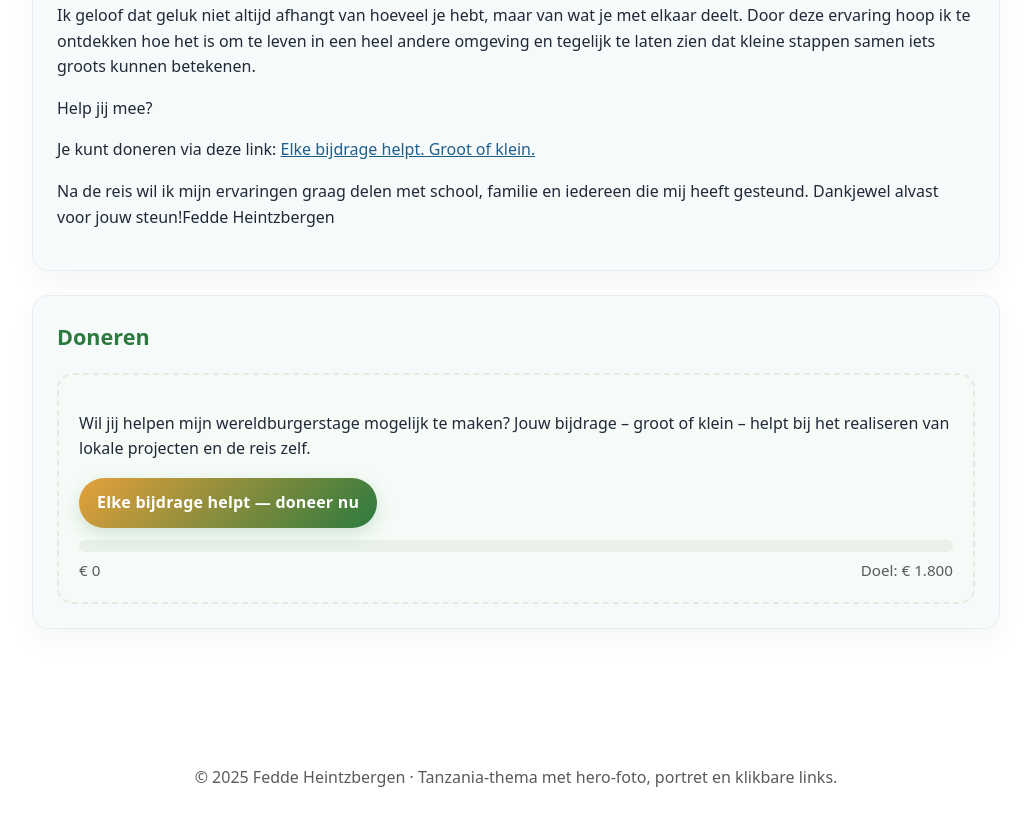
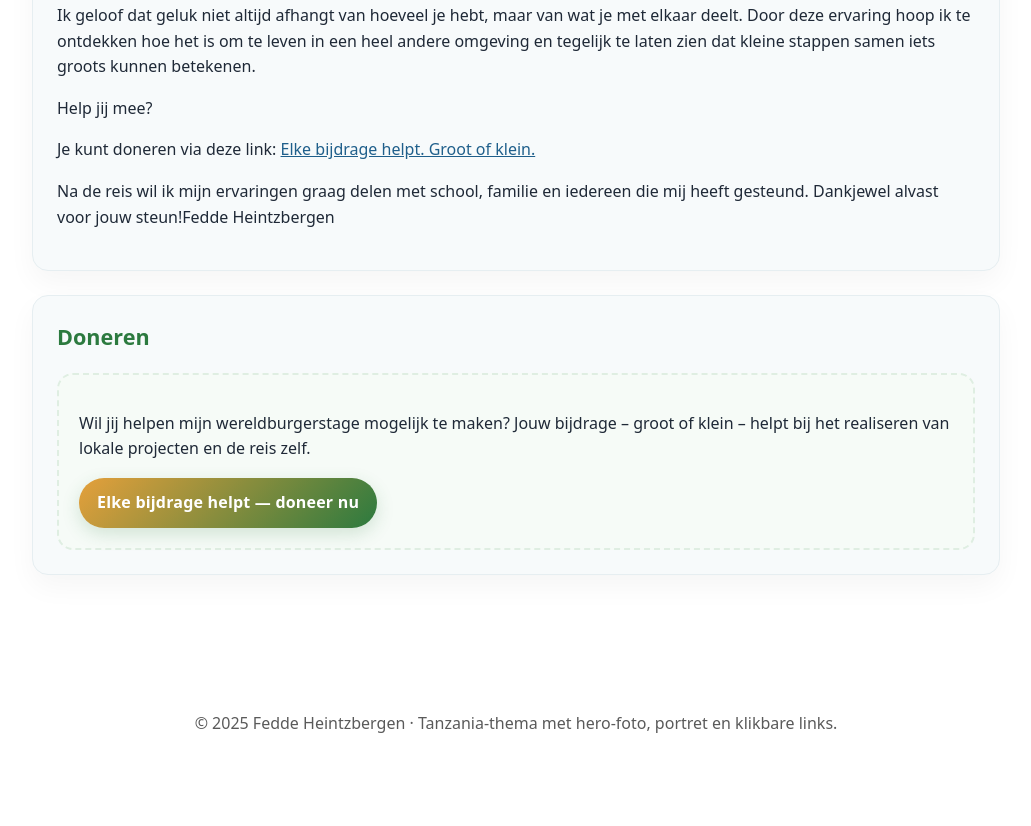
Before and after one commit to Feddeheintzbergen/fedde-naar-tanzania, a plain HTML site: page index.html in a window 1280 px wide. Shown: the part 1788-2614 px from the top of the page, without its empty margins (124-1155 px from the left). After the commit the page ends 2588 px from the top, so only its background shows below. Drawn offline with Linux system fonts and the light colour scheme.

Commit message:
Update index.html

```diff
--- a/index.html
+++ b/index.html
@@ -103,10 +103,7 @@ Want ik geloof dat echte verbinding begint als je elkaar ontmoet — en dat klei
         <p>Wil jij helpen mijn wereldburgerstage mogelijk te maken?
         Jouw bijdrage – groot of klein – helpt bij het realiseren van lokale projecten en de reis zelf.</p>
         <div class="cta"><a class="btn" href="https://donatie.global-exploration.nl/sponsor/GE-2344?back=true&amp;donation=true" target="_blank" rel="noopener noreferrer">Elke bijdrage helpt — doneer nu</a></div>
-        <div class="counter" data-goal="1800" data-start="0">
-          <div class="bar"><span style="width:0%"></span></div>
-          <div class="numbers"><span class="raised">€&nbsp;0</span><span class="goal">Doel: €&nbsp;1.800</span></div>
-        </div>
+
       </div>
     </div>
   </section>
```
